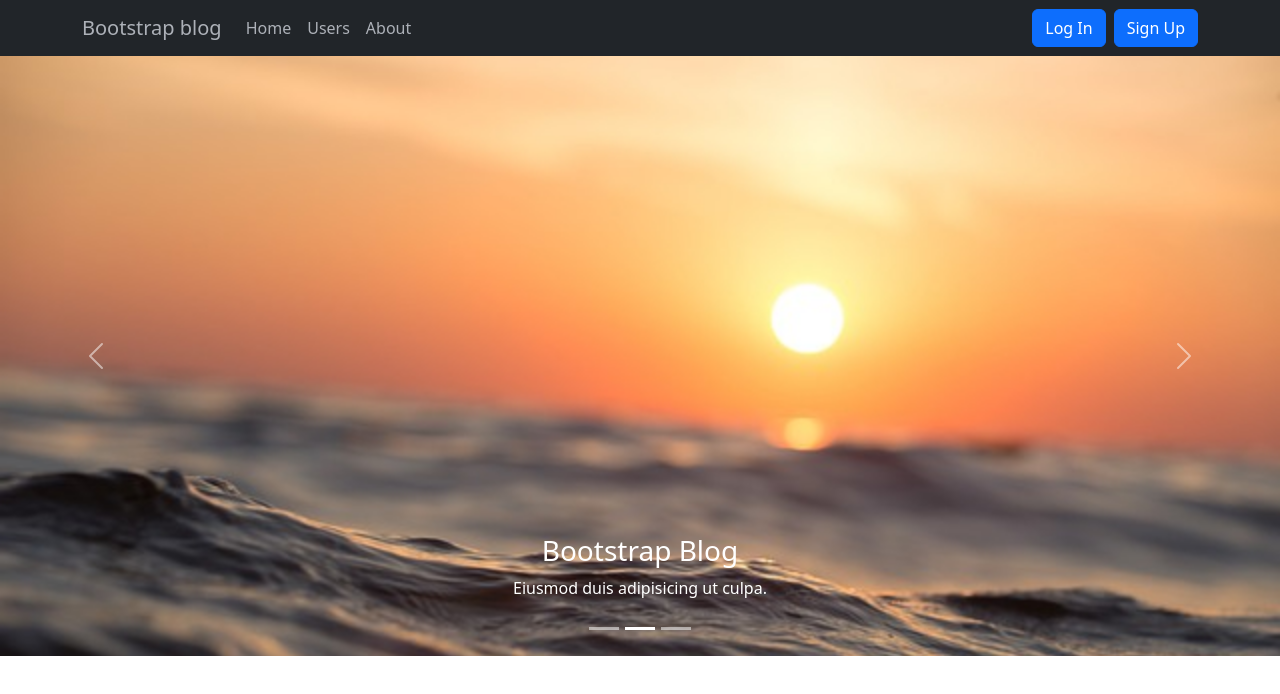
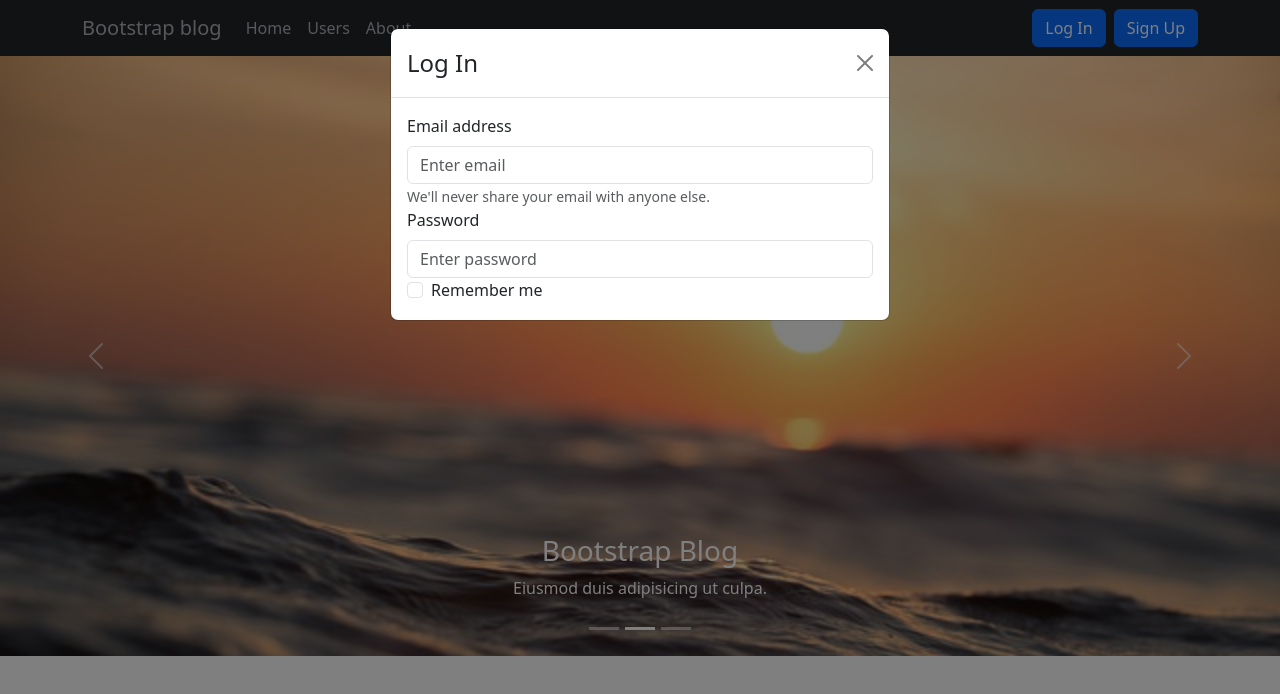
Before and after one commit to kittensgit/bootstrap, a React (Create React App) app: page / in a window 1280 px wide. Both pictures are taken after a click on the button "Log In". Shown: the top 694 px of the page. Built offline with nearby package versions, Linux system fonts and the light colour scheme.

Commit message:
Modal, Form

```diff
--- a/src/components/Navibar.jsx
+++ b/src/components/Navibar.jsx
@@ -1,5 +1,5 @@
-import React from 'react';
-import { Button, Container, Nav, Navbar } from 'react-bootstrap';
+import React, { useState } from 'react';
+import { Button, Container, Form, Modal, Nav, Navbar } from 'react-bootstrap';
 import { NavLink } from 'react-router-dom';
 import styled from 'styled-components';
 
@@ -17,6 +17,15 @@ const Styles = styled.div`
 `;
 
 const Navibar = () => {
+    const [show, setShow] = useState(false);
+
+    const handleClose = () => {
+        setShow(false);
+    };
+    const handleShow = () => {
+        setShow(true);
+    };
+
     return (
         <>
             <Styles>
@@ -37,15 +46,51 @@ const Navibar = () => {
                                 </Nav.Link>
                             </Nav>
                             <Nav>
-                                <Button variant="primary" className="me-2">
+                                <Button
+                                    variant="primary"
+                                    className="me-2"
+                                    onClick={handleShow}
+                                >
                                     Log In
                                 </Button>
-                                <Button variant="primary">Sign Up</Button>
+                                <Button variant="primary" onClick={handleShow}>
+                                    Sign Up
+                                </Button>
                             </Nav>
                         </Navbar.Collapse>
                     </Container>
                 </Navbar>
             </Styles>
+
+            <Modal show={show} onHide={handleClose}>
+                <Modal.Header closeButton>
+                    <Modal.Title>Log In</Modal.Title>
+                </Modal.Header>
+                <Modal.Body>
+                    <Form>
+                        <Form.Group controlId="formBasicEmail">
+                            <Form.Label>Email address</Form.Label>
+                            <Form.Control
+                                type="email"
+                                placeholder="Enter email"
+                            />
+                            <Form.Text className="text-muted">
+                                We'll never share your email with anyone else.
+                            </Form.Text>
+                        </Form.Group>
+                        <Form.Group controlId="formBasicPassword">
+                            <Form.Label>Password</Form.Label>
+                            <Form.Control
+                                type="password"
+                                placeholder="Enter password"
+                            />
+                        </Form.Group>
+                        <Form.Group controlId="formBasicCheckbox">
+                            <Form.Check type="checkbox" label="Remember me" />
+                        </Form.Group>
+                    </Form>
+                </Modal.Body>
+            </Modal>
         </>
     );
 };
```
